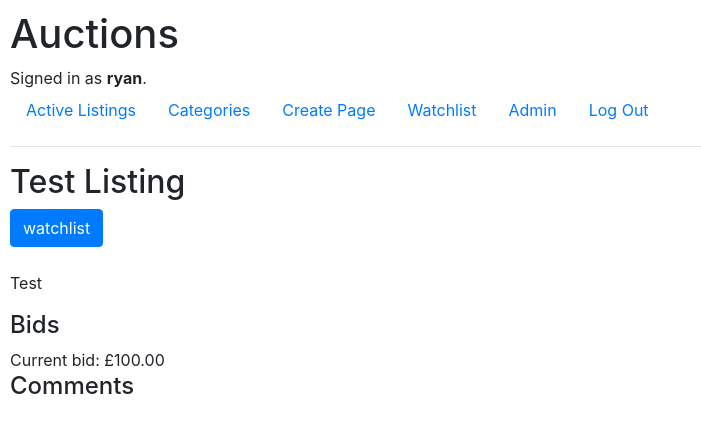
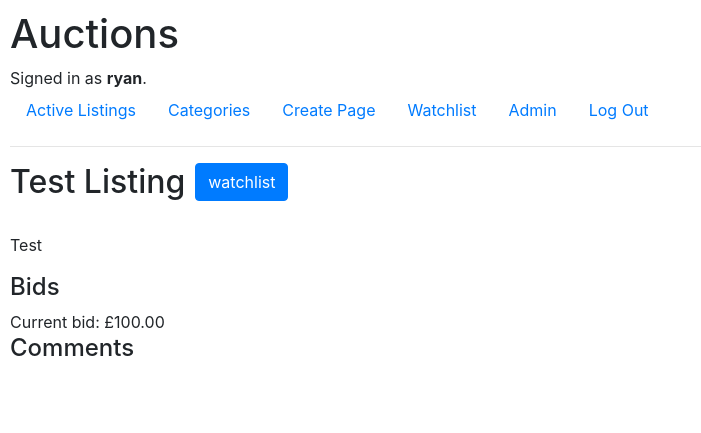
Before and after one commit to rjmacdonald/Commerce, a Django app: page /listing/5 in a window 1280 px wide. Shown: the top 433 px of the page, without its empty margins (0-701 px from the left). Run offline with Django 3.2, Linux system fonts and the light colour scheme; the first user in the database is signed in; data comes from the database, SQL or seed files in the repository; some libraries are stand-ins or nearby versions.

Commit message:
Listings and listing styling

```diff
--- a/auctions/static/auctions/styles.css
+++ b/auctions/static/auctions/styles.css
@@ -1,9 +1,5 @@
 body {
     padding: 10px;
-}
-
-.btn-toolbar {
-    width: 200px;
 }
 
 .errorlist {
@@ -22,6 +18,10 @@ body {
     max-height: 200px;
 }
 
+#watchlist {
+    margin: 0px 10px;
+}
+
 @media (min-width: 870px) {
     .form-listing {
         width: 850px;
--- a/auctions/templates/auctions/index.html
+++ b/auctions/templates/auctions/index.html
@@ -8,9 +8,9 @@
         {% endif %}
     </h2>
 
-    <ul>
+    <ul class="list-group">
         {% for listing in listings %}
-            <li>
+            <li class="list-group-item">
                 <div>
                     <a href="{% url 'auctions:listing' listing.id %}" >{{ listing.title }} </a>
 
--- a/auctions/templates/auctions/listing.html
+++ b/auctions/templates/auctions/listing.html
@@ -7,9 +7,10 @@
 {% endblock %}
 
 {% block body %}
-    <div class="btn-toolbar justify-content-between">
-        <h2>{{ listing.title }}</h2>
+    <ul class="nav">
+        <li class="nav-item"> <h2>{{ listing.title }}</h2> </li>
         {% if user.is_authenticated %}
+            <li class="nav-item">
                 <form action="{% url 'auctions:watchlist' %}" method="post">
                     {% csrf_token %}
                     <button
@@ -18,12 +19,13 @@
                     {% else %}
                         class="btn btn-primary"
                     {% endif %}
-                    type="submit" value="{{ listing.id }}" name="listing">
+                    type="submit" value="{{ listing.id }}" name="listing" id="watchlist">
                         watchlist
                     </button>
                 </form>
+            </li>
         {% endif %}
-    </div>
+    </ul>
     <div>
         <img src={{ listing.image_URL }}>
         <p>{{ listing.description }}</p>
```
Also changed, not shown: auctions/templates/auctions/watchlist.html (+4 -4 lines), db.sqlite3.
